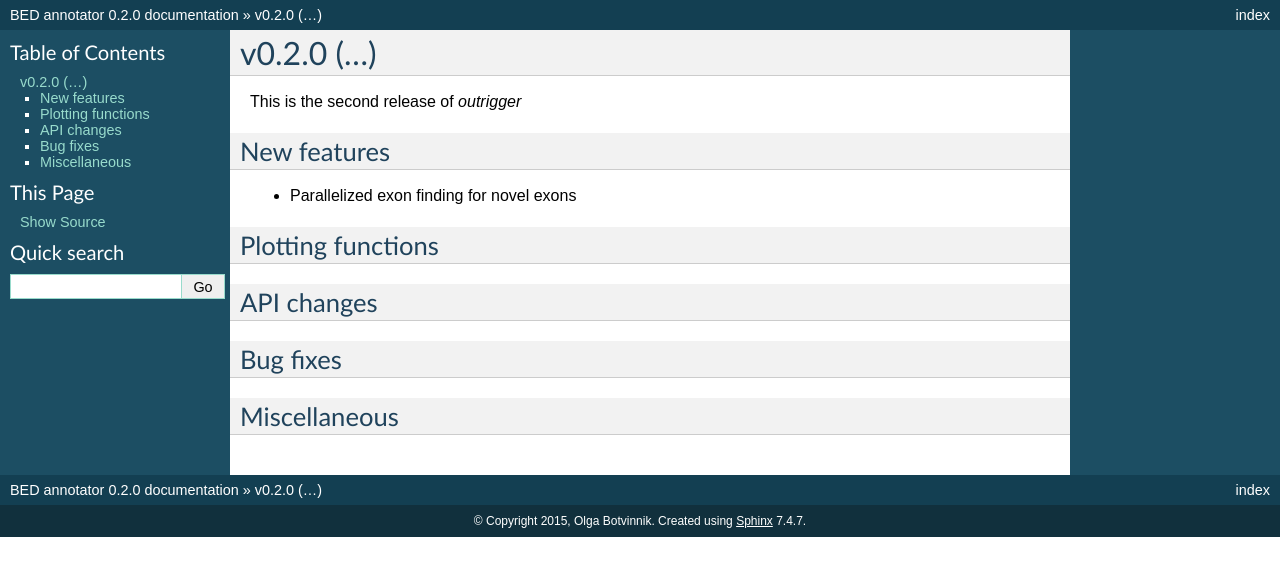
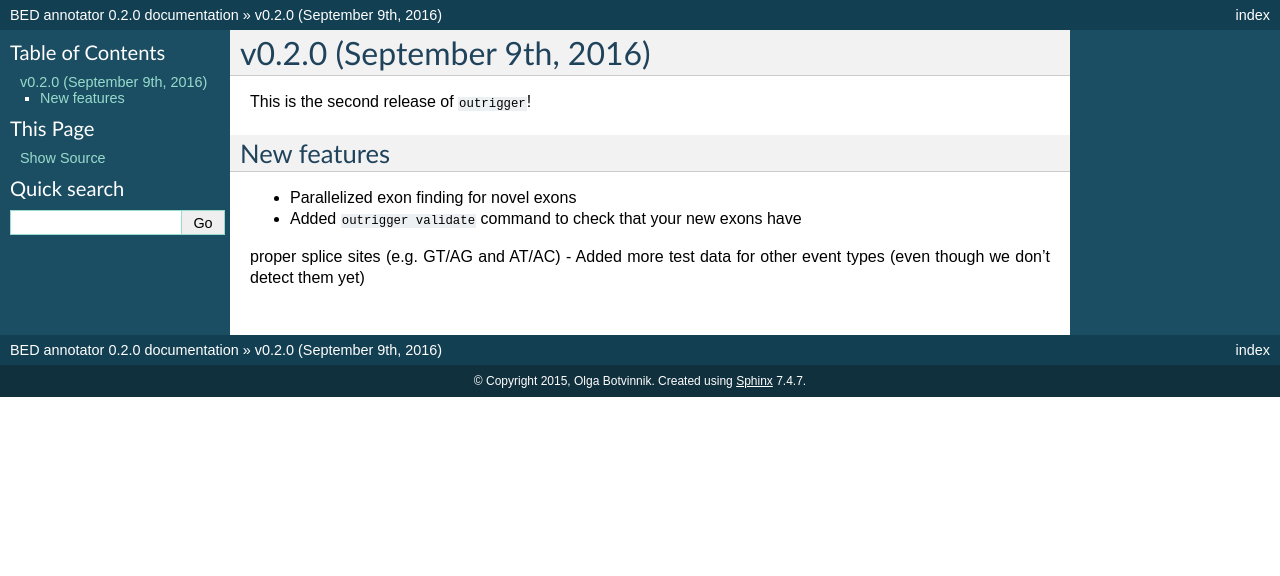
Before and after one commit to YeoLab/outrigger, a Sphinx documentation site: the page built from docs/releases/v0.2.0.rst, in a window 1280 px wide. Shown: the top 576 px of the page. Built offline with Sphinx 7.4.7, drawn with Linux system fonts in a browser that asks for light colours; pages that are not in the unit, such as notebooks, are missing from menus.

Commit message:
Update release notes!

```diff
--- a/HISTORY.rst
+++ b/HISTORY.rst
@@ -6,4 +6,6 @@ History
 0.1.0 (2015-05-27)
 ---------------------
 
-* First release on PyPI.
+.. include::
+    docs/releases/v0.2.0.rst
+    docs/releases/v0.1.0.rst
--- a/docs/releases/v0.2.0.rst
+++ b/docs/releases/v0.2.0.rst
@@ -1,22 +1,12 @@
-v0.2.0 (...)
-------------
+v0.2.0 (September 9th, 2016)
+----------------------------
 
-This is the second release of `outrigger`
+This is the second release of ``outrigger``!
 
 New features
 ~~~~~~~~~~~~
 
 - Parallelized exon finding for novel exons
-
-Plotting functions
-~~~~~~~~~~~~~~~~~~
-
-API changes
-~~~~~~~~~~~
-
-
-Bug fixes
-~~~~~~~~~
-
-Miscellaneous
-~~~~~~~~~~~~~
+- Added ``outrigger validate`` command to check that your new exons have
+proper splice sites (e.g. GT/AG and AT/AC)
+- Added more test data for other event types (even though we don't detect them yet)
```
Also changed, not shown: docs/releases/v0.3.0.rst (added, +23 -0 lines).
